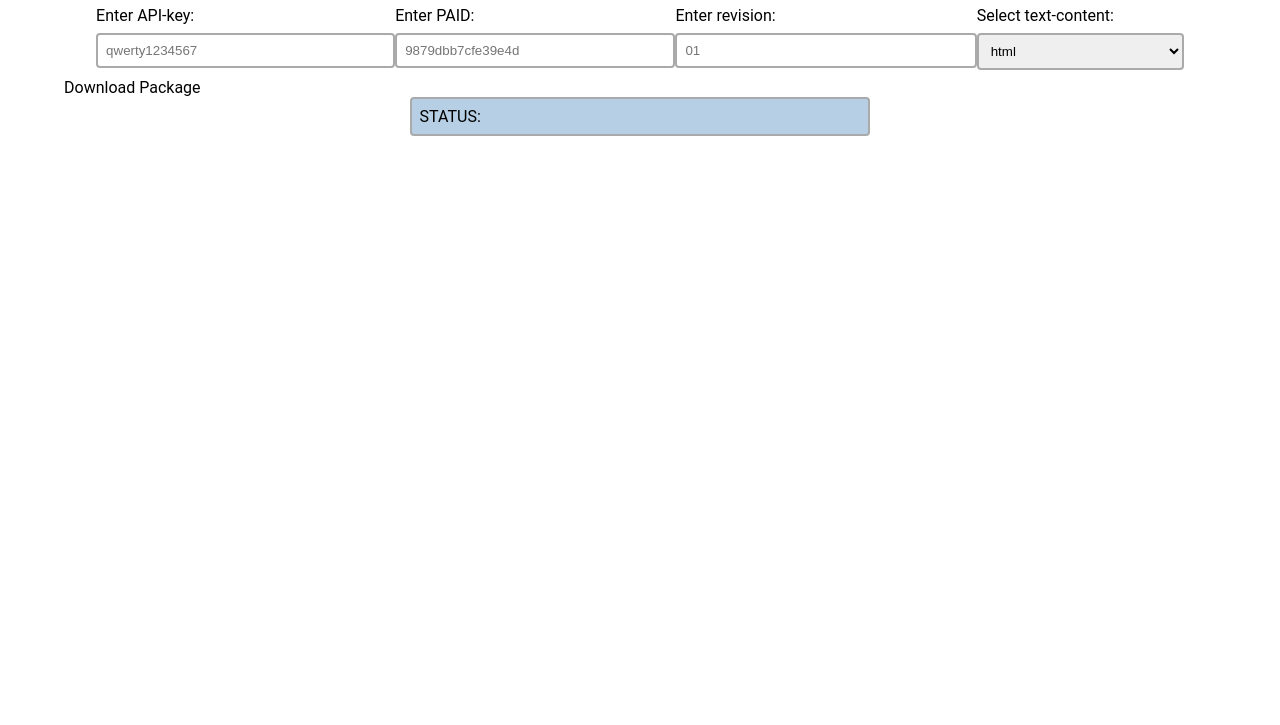
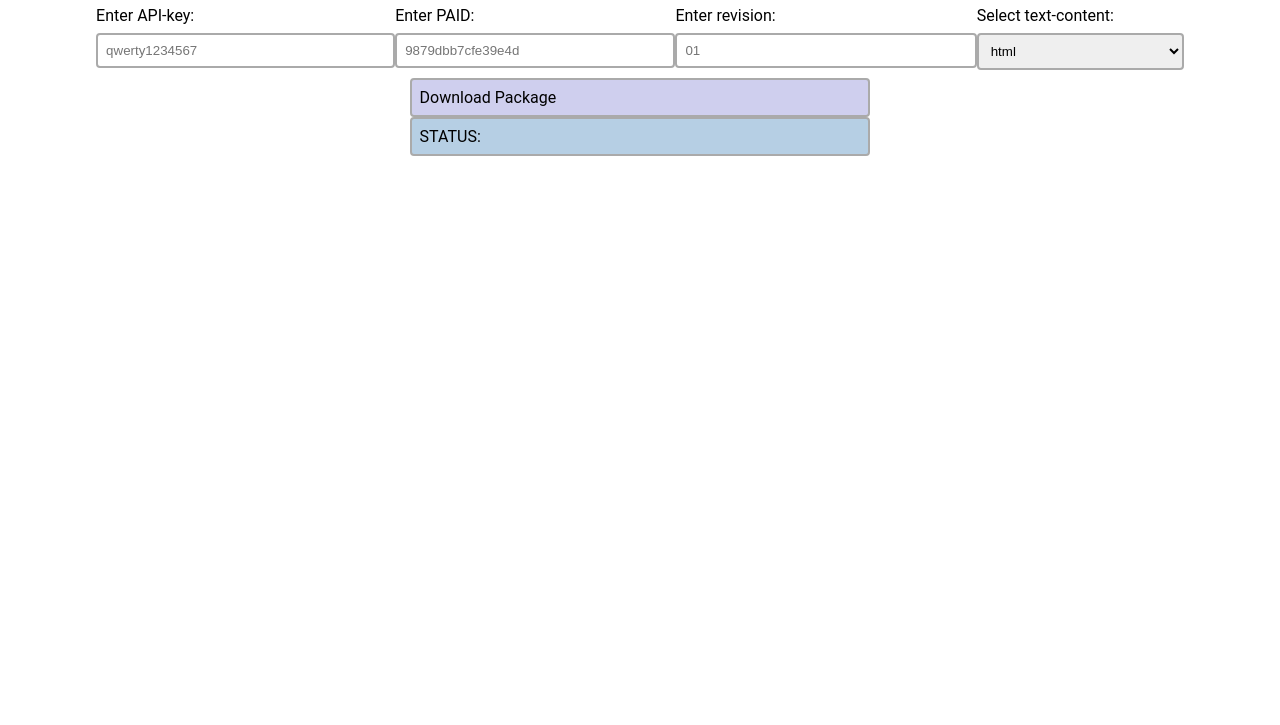
Before and after one commit to texttree/JsBiblePack3_16, a website built with webpack: page src/index.html in a window 1280 px wide. Shown: the part 75-800 px from the top of the page. Built offline with nearby package versions, Linux system fonts and the light colour scheme.

Commit message:
Стилизация div кнопки в css

```diff
--- a/src/styles/styles.css
+++ b/src/styles/styles.css
@@ -45,7 +45,7 @@ input[type=text]:focus {
   box-shadow: 0 0 8px 0 dodgerBlue;
 }
 
-button {
+.download {
   width: 40%;
   border: 2px solid #aaa;
   border-radius: 4px;
@@ -56,10 +56,7 @@ button {
   box-sizing: border-box;
   transition: .3s;
   background-color: rgb(207, 207, 238);
-}
-
-button:focus {
-  border-color: dodgerBlue;
+  cursor: pointer;
 }
 
 .label {
```
